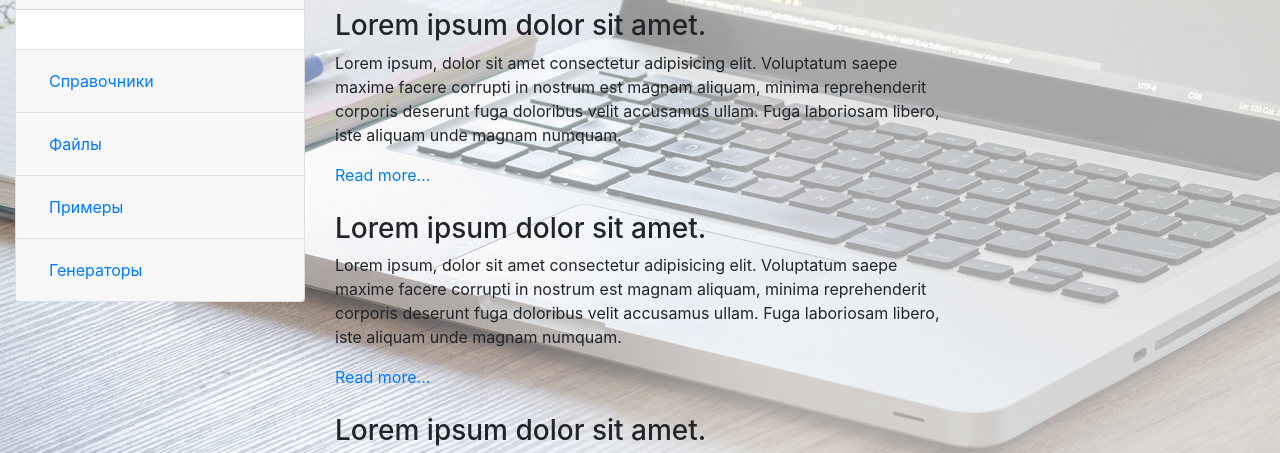
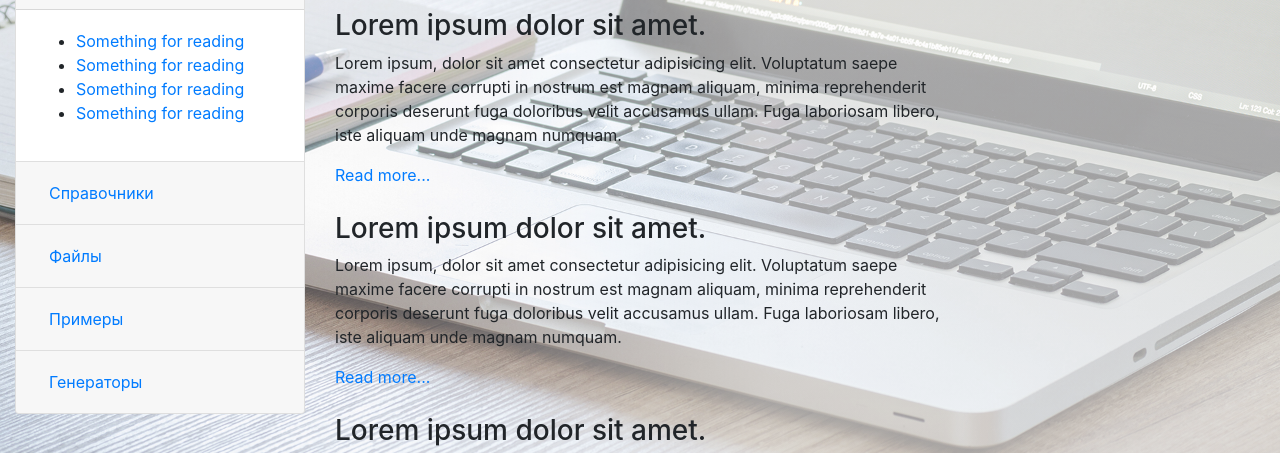
Before and after one commit to DDIvanov/portal, a plain HTML site: page index.html in a window 1280 px wide. Shown: the part 334-787 px from the top of the page. Drawn offline with Linux system fonts and the light colour scheme.

Commit message:
Update index.html

```diff
--- a/index.html
+++ b/index.html
@@ -68,7 +68,12 @@
 
                             <div id="collapseOne" class="collapse show" aria-labelledby="headingOne" data-parent="#accordionExample">
                                 <div class="card-body">
-
+                                    <ul>
+                                        <li><a href="">Something for reading</a></li>
+                                        <li><a href="">Something for reading</a></li>
+                                        <li><a href="">Something for reading</a></li>
+                                        <li><a href="">Something for reading</a></li>
+                                    </ul>
                                 </div>
                             </div>
                         </div>
@@ -83,7 +88,12 @@
                             </div>
                             <div id="collapseTwo" class="collapse" aria-labelledby="headingTwo" data-parent="#accordionExample">
                                 <div class="card-body">
-
+                                    <ul>
+                                        <li><a href="">Something for reading</a></li>
+                                        <li><a href="">Something for reading</a></li>
+                                        <li><a href="">Something for reading</a></li>
+                                        <li><a href="">Something for reading</a></li>
+                                    </ul>
                                 </div>
                             </div>
                         </div>
@@ -98,7 +108,12 @@
                             </div>
                             <div id="collapseThree" class="collapse" aria-labelledby="headingThree" data-parent="#accordionExample">
                                 <div class="card-body">
-
+                                    <ul>
+                                        <li><a href="">Something for reading</a></li>
+                                        <li><a href="">Something for reading</a></li>
+                                        <li><a href="">Something for reading</a></li>
+                                        <li><a href="">Something for reading</a></li>
+                                    </ul>
                                 </div>
                             </div>
                         </div>
@@ -113,7 +128,12 @@
                             </div>
                             <div id="collapseFour" class="collapse" aria-labelledby="headingFour" data-parent="#accordionExample">
                                 <div class="card-body">
-
+                                    <ul>
+                                        <li><a href="">Something for reading</a></li>
+                                        <li><a href="">Something for reading</a></li>
+                                        <li><a href="">Something for reading</a></li>
+                                        <li><a href="">Something for reading</a></li>
+                                    </ul>
                                 </div>
                             </div>
                         </div>
@@ -128,7 +148,12 @@
                             </div>
                             <div id="collapseFive" class="collapse" aria-labelledby="headingFive" data-parent="#accordionExample">
                                 <div class="card-body">
-
+                                    <ul>
+                                        <li><a href="">Something for reading</a></li>
+                                        <li><a href="">Something for reading</a></li>
+                                        <li><a href="">Something for reading</a></li>
+                                        <li><a href="">Something for reading</a></li>
+                                    </ul>
                                 </div>
                             </div>
                         </div>
```
